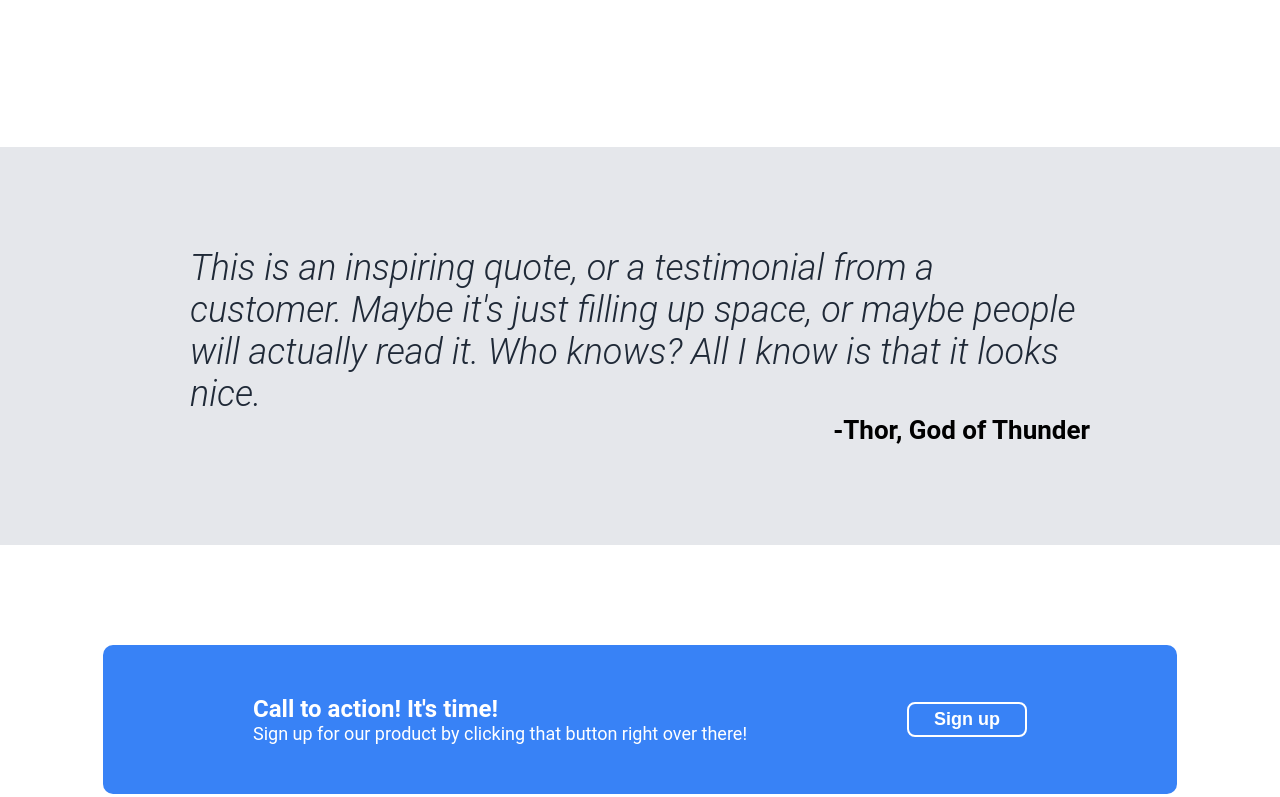
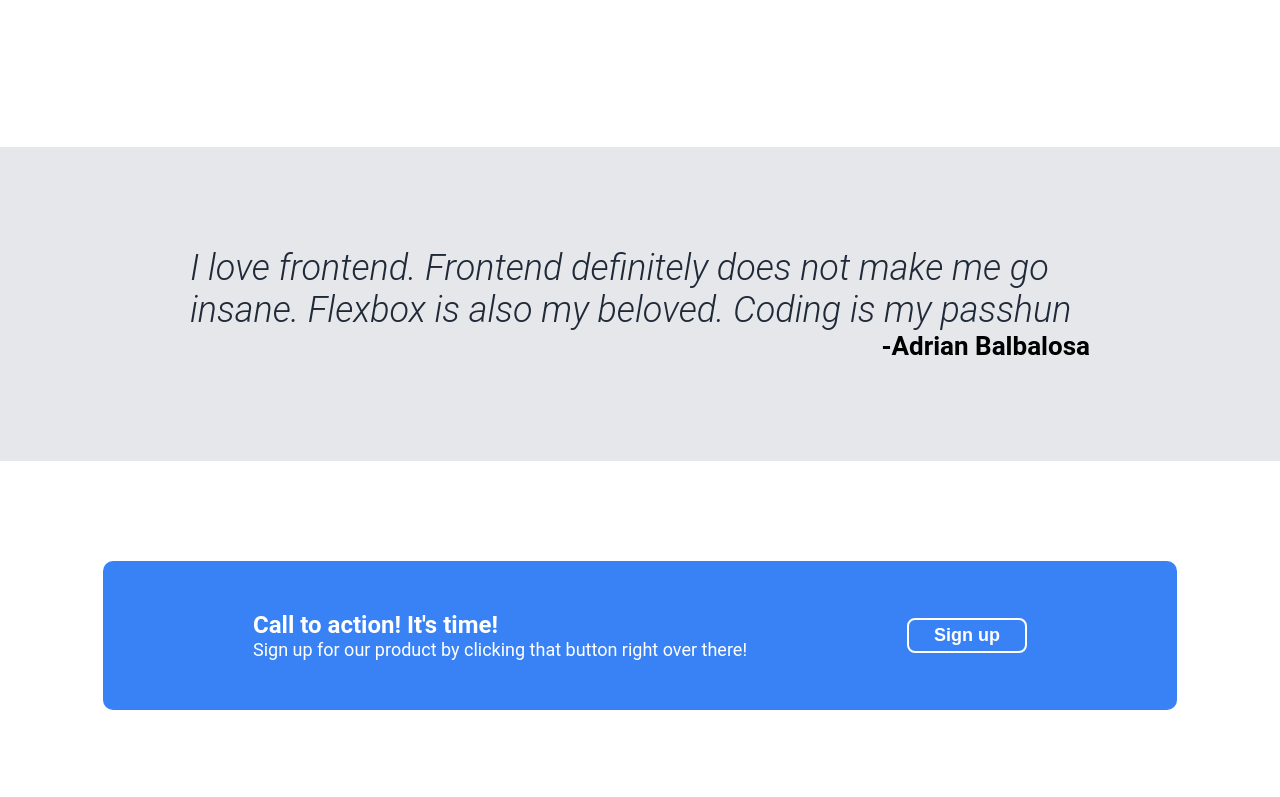
Before and after one commit to adrianbalbs/landing-page, a plain HTML site: page index.html in a window 1280 px wide. Shown: the part 1099-1896 px from the top of the page. Drawn offline with Linux system fonts and the light colour scheme.

Commit message:
Replaced default hero and quote text

```diff
--- a/index.html
+++ b/index.html
@@ -18,7 +18,7 @@
     </div>
     <div class="hero">
       <div class="hero-content">
-        <div class="hero-main-text">This website is awesome</div>
+        <div class="hero-main-text">Frontend is my passion fr</div>
         <div class="hero-secondary-text">
           This website has some subtext that goes
           here under the main title. It's a smaller font and the color is
@@ -52,9 +52,9 @@
     <div class="quote">
       <div class="quote-container">
         <div class="quote-text">
-          This is an inspiring quote, or a testimonial from a customer. Maybe it's just filling up space, or maybe people will actually read it. Who knows? All I know is that it looks nice.
+          I love frontend. Frontend definitely does not make me go insane. Flexbox is also my beloved. Coding is my passhun
         </div>
-        <div class="quote-name">-Thor, God of Thunder</div>
+        <div class="quote-name">-Adrian Balbalosa</div>
       </div>
     </div>
     <div class="action">
```
